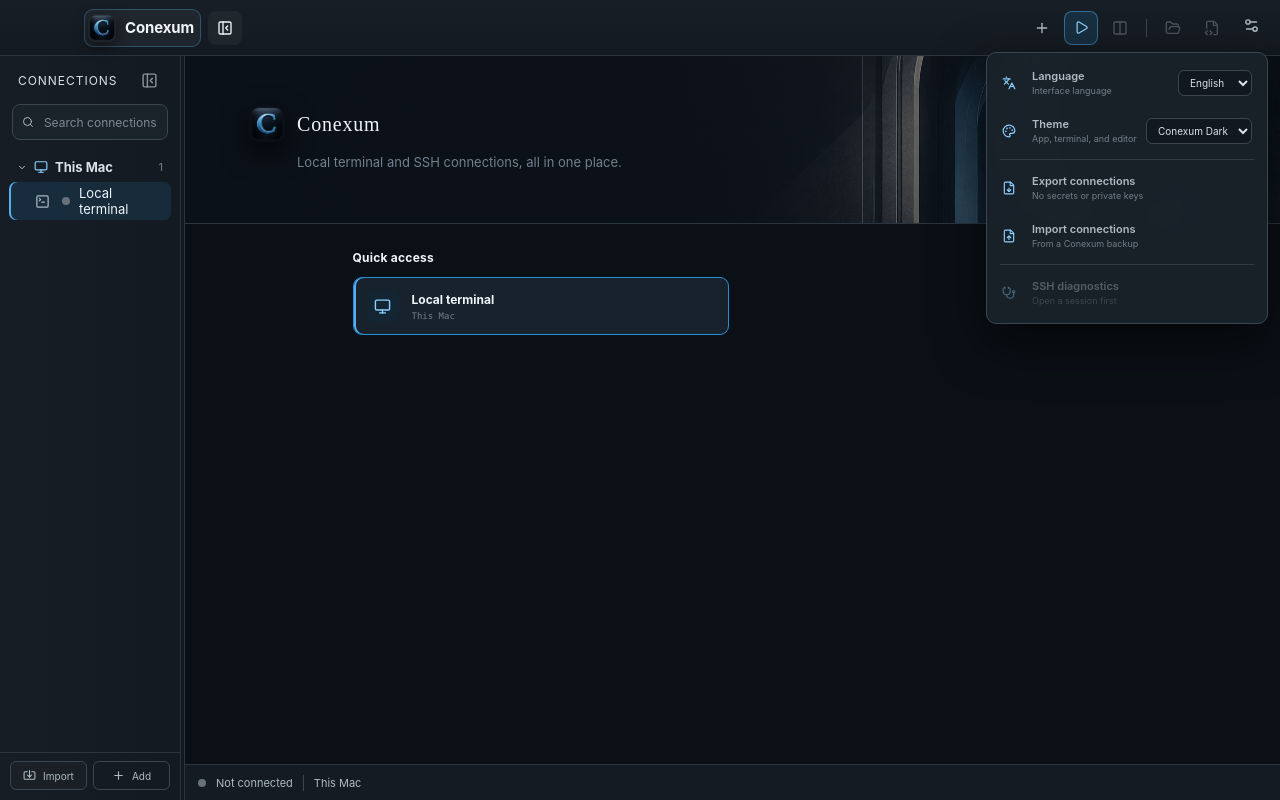
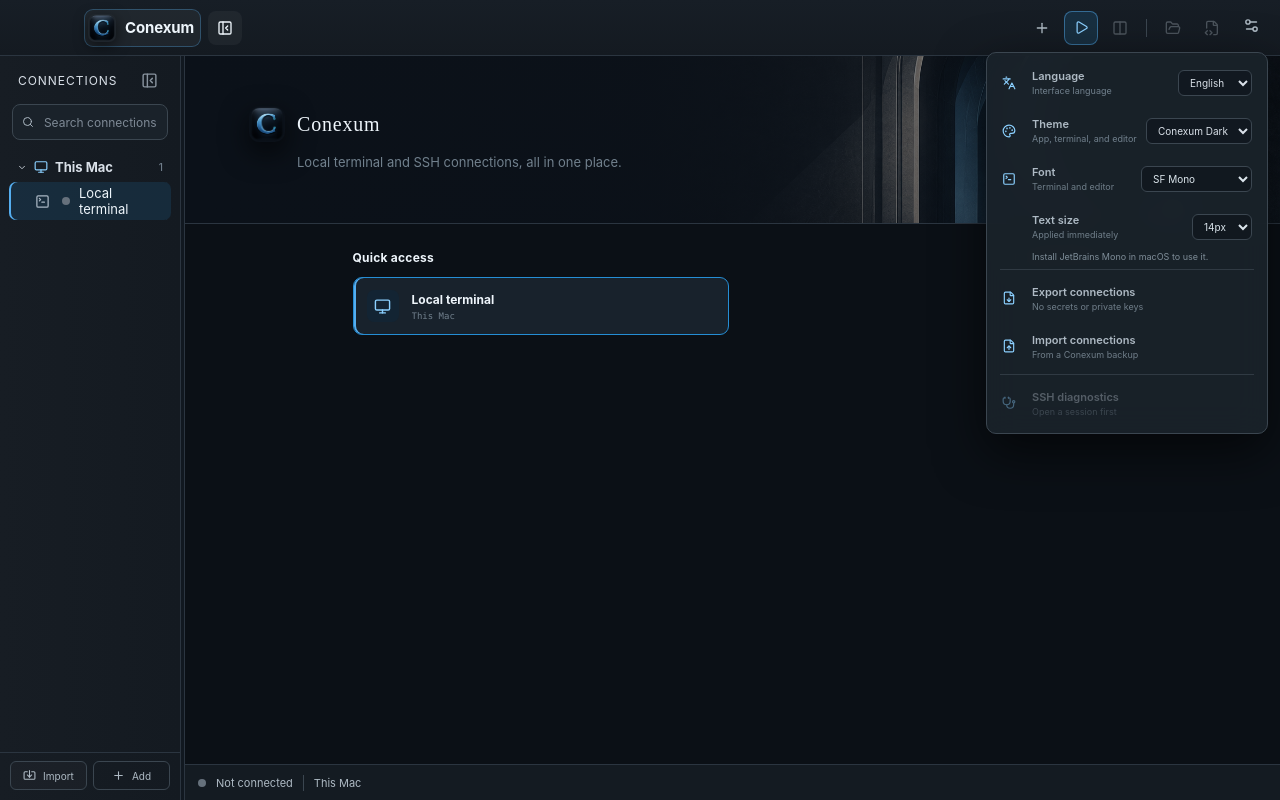
Before and after one commit to Lucas-hX/Conexum, a React (Vite) app: page / in a window 1280 px wide. Both pictures are taken after a click on the button 1251 px from the left and 27 px from the top of the page. Built offline with nearby package versions, Linux system fonts and the light colour scheme.

Commit message:
Add terminal font preferences

```diff
--- a/src/App.tsx
+++ b/src/App.tsx
@@ -71,6 +71,17 @@
 const SIDEBAR_WIDTH_KEY = 'conexum.sidebarWidth.v1'
 const RIVER_BANNER_HEIGHT_KEY = 'conexum.riverBannerHeight.v1'
 const RECENT_CONNECTIONS_KEY = 'conexum.recentConnections.v1'
+const TERMINAL_FONT_SETTINGS_KEY = 'conexum.terminalFontSettings.v1'
+const TERMINAL_FONT_PRESETS = [
+  { id: 'jetbrains-mono', label: 'JetBrains Mono', family: '"JetBrains Mono", "SFMono-Regular", Menlo, monospace' },
+  { id: 'sf-mono', label: 'SF Mono', family: '"SFMono-Regular", Menlo, monospace' },
+  { id: 'cascadia-code', label: 'Cascadia Code', family: '"Cascadia Code", "SFMono-Regular", Menlo, monospace' },
+  { id: 'menlo', label: 'Menlo', family: 'Menlo, monospace' },
+  { id: 'monaco', label: 'Monaco', family: 'Monaco, Menlo, monospace' },
+] as const
+type TerminalFontId = typeof TERMINAL_FONT_PRESETS[number]['id']
+type TerminalFontSettings = { family: TerminalFontId; size: number }
+const DEFAULT_TERMINAL_FONT_SETTINGS: TerminalFontSettings = { family: 'sf-mono', size: 14 }
 const BRAND_ICON = './brand/conexum-icon.png'
 const BRAND_BANNER = './brand/conexum-welcome-banner.png'
 const THEME_912_BANNER = new URL('./brand/theme-river-plate-banner-v2.jpg', document.baseURI).href
@@ -139,12 +150,30 @@
   }
 }
 
+function loadTerminalFontSettings(): TerminalFontSettings {
+  try {
+    const stored = JSON.parse(localStorage.getItem(TERMINAL_FONT_SETTINGS_KEY) ?? 'null')
+    const family = TERMINAL_FONT_PRESETS.some((preset) => preset.id === stored?.family)
+      ? stored.family as TerminalFontId
+      : DEFAULT_TERMINAL_FONT_SETTINGS.family
+    const size = Number(stored?.size)
+    return {
+      family,
+      size: Number.isInteger(size) && size >= 11 && size <= 24 ? size : DEFAULT_TERMINAL_FONT_SETTINGS.size,
+    }
+  } catch {
+    return DEFAULT_TERMINAL_FONT_SETTINGS
+  }
+}
+
 const TerminalView = forwardRef<TerminalHandle, {
   sessionId: string
+  fontFamily: string
+  fontSize: number
   onStatusChange(status: SessionStatus): void
   onDirectoryChange(directory: string): void
   onIdentityNeeded(profile: ConnectionProfile): void
-}>(function TerminalView({ sessionId, onStatusChange, onDirectoryChange, onIdentityNeeded }, ref) {
+}>(function TerminalView({ sessionId, fontFamily, fontSize, onStatusChange, onDirectoryChange, onIdentityNeeded }, ref) {
   const { text, error: localizeError } = useI18n()
   const { theme } = useTheme()
   const hostRef = useRef<HTMLDivElement>(null)
@@ -160,8 +189,8 @@
     const terminal = new Terminal({
       cursorBlink: true,
       cursorStyle: 'bar',
-      fontFamily: '"SFMono-Regular", "Cascadia Code", Menlo, monospace',
-      fontSize: 14,
+      fontFamily,
+      fontSize,
       lineHeight: 1.25,
       scrollback: 10_000,
       theme: theme.terminal,
@@ -225,6 +254,13 @@
     if (terminalRef.current) terminalRef.current.options.theme = theme.terminal
   }, [theme])
 
+  useEffect(() => {
+    if (!terminalRef.current) return
+    terminalRef.current.options.fontFamily = fontFamily
+    terminalRef.current.options.fontSize = fontSize
+    fitRef.current?.fit()
+  }, [fontFamily, fontSize])
+
   useImperativeHandle(ref, () => ({
     async connect(profile, options = {}) {
       const terminal = terminalRef.current
@@ -281,8 +317,10 @@
   return <div className="terminal-host" ref={hostRef} aria-label="Terminal" />
 })
 
-function ManagedTerminalSession({ session, onHandle, onStatusChange, onDirectoryChange, onIdentityNeeded }: {
+function ManagedTerminalSession({ session, fontFamily, fontSize, onHandle, onStatusChange, onDirectoryChange, onIdentityNeeded }: {
   session: SshSessionTab
+  fontFamily: string
+  fontSize: number
   onHandle(sessionId: string, handle: TerminalHandle | null): void
   onStatusChange(sessionId: string, status: SessionStatus): void
   onDirectoryChange(sessionId: string, directory: string): void
@@ -301,7 +339,7 @@
     return () => onHandle(session.id, null)
   }, [])
 
-  return <TerminalView ref={terminalRef} sessionId={session.id} onStatusChange={handleStatusChange} onDirectoryChange={handleDirectoryChange} onIdentityNeeded={handleIdentityNeeded} />
+  return <TerminalView ref={terminalRef} sessionId={session.id} fontFamily={fontFamily} fontSize={fontSize} onStatusChange={handleStatusChange} onDirectoryChange={handleDirectoryChange} onIdentityNeeded={handleIdentityNeeded} />
 }
 
 function ToolButton({ label, icon, active, disabled, accent, onClick }: {
@@ -486,6 +524,7 @@
     error: text('Error', 'Error'),
   }
   const [profiles, setProfiles] = useState<ConnectionProfile[]>(loadProfiles)
+  const [terminalFontSettings, setTerminalFontSettings] = useState<TerminalFontSettings>(loadTerminalFontSettings)
   const [localProfile, setLocalProfile] = useState<ConnectionProfile>(() => ({
     ...DEFAULT_LOCAL_PROFILE,
     name: text('Local terminal', 'Terminal local'),
@@ -563,6 +602,7 @@
     return [...groups.entries()]
   }, [profiles, query])
   const showLocalProfile = `${localProfile.name} ${localProfile.group}`.toLowerCase().includes(query.toLowerCase())
+  const selectedFont = TERMINAL_FONT_PRESETS.find((preset) => preset.id === terminalFontSettings.family) ?? TERMINAL_FONT_PRESETS[1]
 
   useEffect(() => {
     void window.conexum?.local.getMachineInfo().then((machine) => {
@@ -614,6 +654,10 @@
   useEffect(() => {
     localStorage.setItem(RIVER_BANNER_HEIGHT_KEY, String(riverBannerHeight))
   }, [riverBannerHeight])
+
+  useEffect(() => {
+    localStorage.setItem(TERMINAL_FONT_SETTINGS_KEY, JSON.stringify(terminalFontSettings))
+  }, [terminalFontSettings])
 
   useEffect(() => {
     if (!contextMenu) return
@@ -1315,6 +1359,13 @@
             {settingsOpen && <div className="settings-menu">
               <label className="settings-language"><Languages size={14} /><span><strong>{text('Language', 'Idioma')}</strong><small>{text('Interface language', 'Idioma de la interfaz')}</small></span><select value={language} onChange={(event) => setLanguage(event.target.value as 'en' | 'es')} aria-label={text('Language', 'Idioma')}><option value="en">English</option><option value="es">Español</option></select></label>
               <label className="settings-theme"><Palette size={14} /><span><strong>{text('Theme', 'Tema')}</strong><small>{text('App, terminal, and editor', 'Aplicación, terminal y editor')}</small></span><select value={themeId} onChange={(event) => setThemeId(event.target.value as keyof typeof themes)} aria-label={text('Theme', 'Tema')}><option value="conexum-dark">Conexum Dark</option><option value="midnight-blue">Midnight Blue</option><option value="graphite">Graphite</option><option value="912">River Plate</option></select></label>
+              <label className="settings-typography"><SquareTerminal size={14} /><span><strong>{text('Font', 'Fuente')}</strong><small>{text('Terminal and editor', 'Terminal y editor')}</small></span><select value={terminalFontSettings.family} onChange={(event) => setTerminalFontSettings((current) => ({ ...current, family: event.target.value as TerminalFontId }))} aria-label={text('Terminal font', 'Fuente de terminal')}>
+                {TERMINAL_FONT_PRESETS.map((preset) => <option key={preset.id} value={preset.id}>{preset.label}</option>)}
+              </select></label>
+              <label className="settings-typography"><span className="settings-type-spacer" aria-hidden="true" /><span><strong>{text('Text size', 'Tamaño de texto')}</strong><small>{text('Applied immediately', 'Se aplica al instante')}</small></span><select value={terminalFontSettings.size} onChange={(event) => setTerminalFontSettings((current) => ({ ...current, size: Number(event.target.value) }))} aria-label={text('Terminal text size', 'Tamaño del texto de terminal')}>
+                {[11, 12, 13, 14, 15, 16, 18, 20, 22, 24].map((size) => <option key={size} value={size}>{size}px</option>)}
+              </select></label>
+              <p className="settings-font-note">{text('Install JetBrains Mono in macOS to use it.', 'Instalá JetBrains Mono en macOS para poder usarla.')}</p>
               <i />
               <button onClick={() => void exportBackup()}><FileDown size={14} /><span><strong>{text('Export connections', 'Exportar conexiones')}</strong><small>{text('No secrets or private keys', 'Sin secretos ni claves privadas')}</small></span></button>
               <button onClick={() => void importBackup()}><FileUp size={14} /><span><strong>{text('Import connections', 'Importar conexiones')}</strong><small>{text('From a Conexum backup', 'Desde un respaldo de Conexum')}</small></span></button>
@@ -1362,7 +1413,7 @@
                 const splitVisible = mainView === 'terminal' && splitSessionIds.has(session.id)
                 const singleVisible = mainView === 'terminal' && !splitMode && activeSessionId === session.id
                 return <div key={session.id} className={`terminal-panel terminal-layer ${splitVisible || singleVisible ? 'visible' : ''} ${splitMode ? (splitVisible ? 'split-pane' : 'split-hidden') : ''}`} onMouseDown={() => setActiveSessionId(session.id)}>
-                  <ManagedTerminalSession session={session} onHandle={registerTerminalHandle} onStatusChange={updateSessionStatus} onDirectoryChange={updateSessionDirectory} onIdentityNeeded={handleIdentityNeeded} />
+                  <ManagedTerminalSession session={session} fontFamily={selectedFont.family} fontSize={terminalFontSettings.size} onHandle={registerTerminalHandle} onStatusChange={updateSessionStatus} onDirectoryChange={updateSessionDirectory} onIdentityNeeded={handleIdentityNeeded} />
                   {(session.status === 'disconnected' || session.status === 'error') && (
                     <button className="terminal-reconnect" onClick={(event) => { event.stopPropagation(); reconnectSession(session) }}>
                       <RefreshCw size={13} />{text('Reconnect', 'Reconectar')}
@@ -1377,7 +1428,7 @@
             )}
             {editorPanels.length > 0 && <div className={`editor-dock ${mainView === 'terminal' && activeTool === 'editor' ? 'visible' : ''}`}>
               {editorPanels.map((panel) => <div key={panel.sessionId} className={`editor-dock-layer ${mainView === 'terminal' && activeTool === 'editor' && activeSessionId === panel.sessionId ? 'visible' : ''}`}>
-                <Suspense fallback={<div className="editor-loading">{text('Opening editor…', 'Abriendo editor…')}</div>}><EditorPane sessionId={panel.sessionId} profileName={panel.profileName} request={panel.request} visible={mainView === 'terminal' && activeTool === 'editor' && activeSessionId === panel.sessionId} connected={sessions.find((session) => session.id === panel.sessionId)?.status === 'connected'} onHide={() => setActiveTool(null)} onClose={closeEditor} onStateChange={updateEditorState} /></Suspense>
+                <Suspense fallback={<div className="editor-loading">{text('Opening editor…', 'Abriendo editor…')}</div>}><EditorPane sessionId={panel.sessionId} profileName={panel.profileName} request={panel.request} fontFamily={selectedFont.family} fontSize={terminalFontSettings.size} visible={mainView === 'terminal' && activeTool === 'editor' && activeSessionId === panel.sessionId} connected={sessions.find((session) => session.id === panel.sessionId)?.status === 'connected'} onHide={() => setActiveTool(null)} onClose={closeEditor} onStateChange={updateEditorState} /></Suspense>
               </div>)}
             </div>}
             {mainView === 'terminal' && activeTool === 'editor' && <button className="editor-resizer" aria-label={text('Resize editor', 'Cambiar tamaño del editor')} onPointerDown={startEditorResize} onDoubleClick={() => { setEditorWidth(58); setEditorHeight(63) }} />}
--- a/src/styles.css
+++ b/src/styles.css
@@ -1630,6 +1630,8 @@
   top: 41px;
   right: 0;
   width: 260px;
+  max-height: min(80vh, 640px);
+  overflow-y: auto;
   padding: 6px;
   border: 1px solid #3b4650;
   border-radius: 10px;
@@ -1683,6 +1685,14 @@
   font: inherit;
   font-size: 10px;
 }
+.settings-typography { min-height: 48px; display: grid; grid-template-columns: 22px minmax(0, 1fr) auto; align-items: center; gap: 8px; padding: 6px 9px; color: #aebac4; }
+.settings-typography > svg { color: #70b9ed; }
+.settings-typography > span:not(.settings-type-spacer) { display: grid; gap: 2px; }
+.settings-typography strong { font-size: 11px; font-weight: 600; }
+.settings-typography small { color: #6f7e89; font-size: 9px; }
+.settings-typography select { max-width: 128px; border: 1px solid #3b4650; border-radius: 6px; padding: 5px 7px; color: #dbe5ec; background: #11181f; font: inherit; font-size: 10px; }
+.settings-type-spacer { width: 14px; }
+.settings-menu > p.settings-font-note { margin: 0 8px 6px 39px; color: #7f8e99; font-size: 9px; line-height: 1.4; }
 .settings-menu > i { display: block; height: 1px; margin: 4px 7px; background: #303a43; }
 .settings-menu > p { margin: 5px 7px 4px; color: #90c5e7; font-size: 9px; line-height: 1.4; }
 
@@ -2371,10 +2381,10 @@
 .session-tab-reconnect:hover, .tabs-overflow-menu .overflow-reconnect:hover { color: var(--theme-textStrong, #eef5fb); border-color: var(--theme-accent, #55aef0); background: var(--theme-accentSurface, #132433); }
 .tabs-overflow-menu, .settings-menu, .server-context-menu, .session-preview-card { border-color: var(--theme-borderStrong, #3b4650); color: var(--theme-muted, #aebac4); background: color-mix(in srgb, var(--theme-raised, #1a222a) 94%, transparent); box-shadow: 0 18px 50px var(--theme-shadow, #0009); }
 .tabs-overflow-menu > div.active { background: var(--theme-selection, #1b446166); box-shadow: inset 2px 0 var(--theme-accent, #55aef0); }
-.tabs-overflow-menu button, .settings-menu > button, .settings-language, .settings-theme { color: var(--theme-muted, #aebac4); }
+.tabs-overflow-menu button, .settings-menu > button, .settings-language, .settings-theme, .settings-typography { color: var(--theme-muted, #aebac4); }
 .tabs-overflow-menu button:hover, .settings-menu > button:hover:not(:disabled) { color: var(--theme-textStrong, #eef5fb); }
 .session-preview-card strong { color: var(--theme-textStrong, #eef5fb); }
-.session-preview-card small, .settings-menu > button > svg, .settings-language > svg, .settings-theme > svg { color: var(--theme-accentText, #8bd0ff); }
+.session-preview-card small, .settings-menu > button > svg, .settings-language > svg, .settings-theme > svg, .settings-typography > svg { color: var(--theme-accentText, #8bd0ff); }
 .session-preview-card footer, .settings-menu > i { border-color: var(--theme-border, #2b3540); }
 
 .welcome-home { color: var(--theme-text, #d9e0e8); background: var(--theme-shell, #0b1016); scrollbar-color: var(--theme-borderStrong, #3b4650) transparent; }
```
Also changed, not shown: src/EditorApp.tsx (+6 -4 lines), 2 other files (tests, documents, lock files or other folders).
